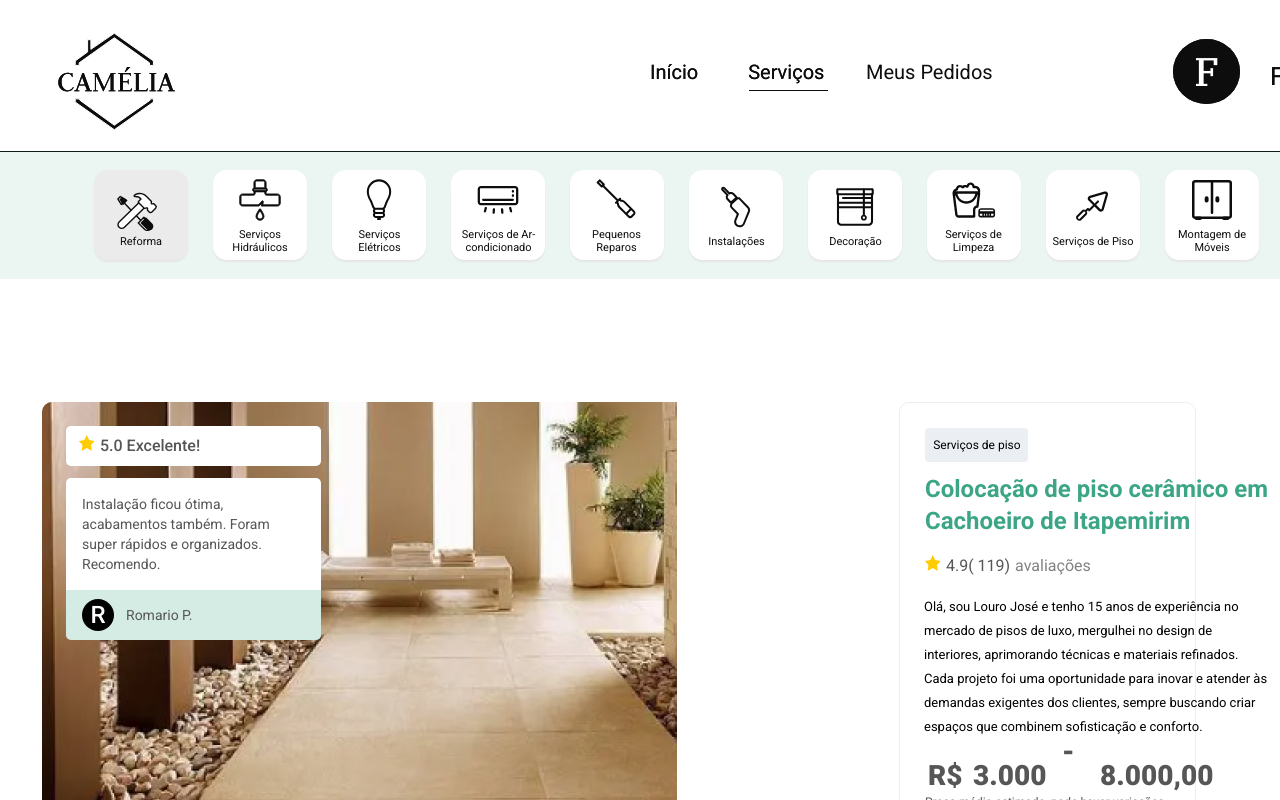
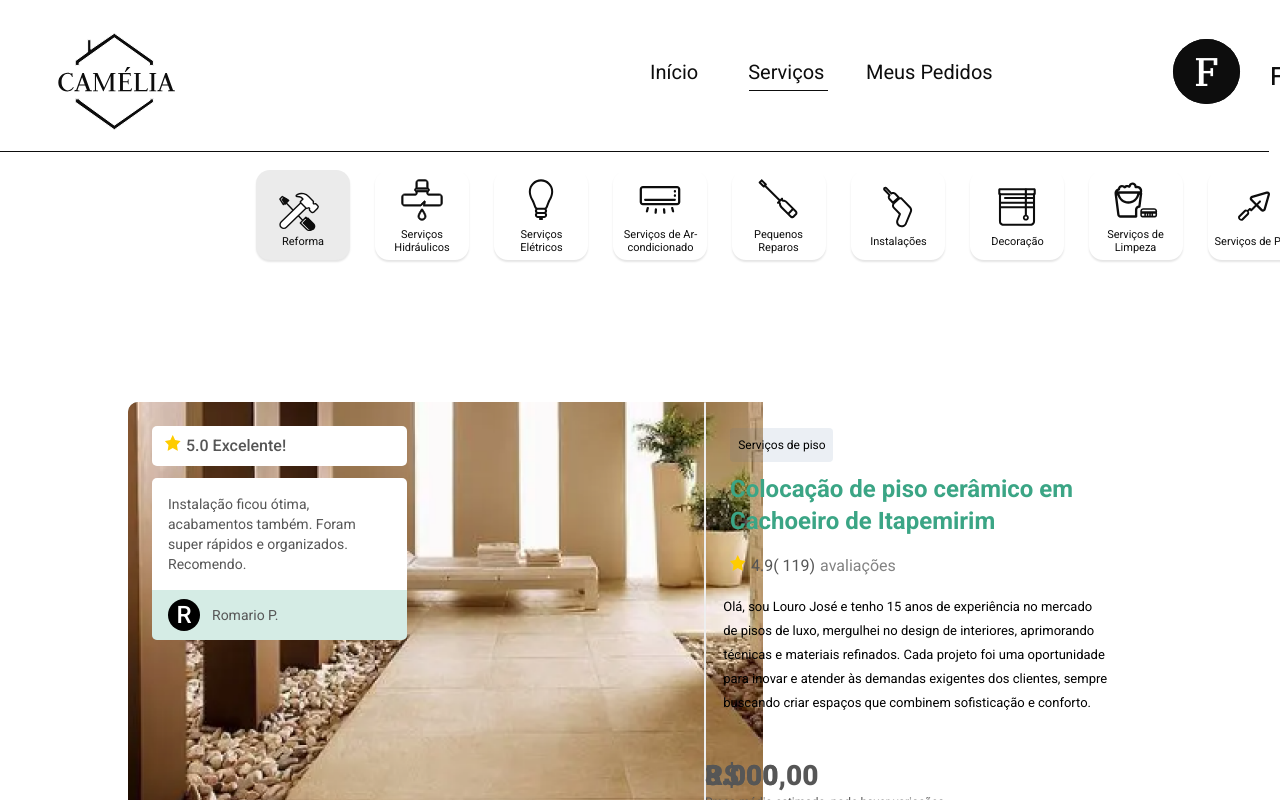
Before and after one commit to MirielleRosa/Camelia, a Vue app in the folder Frontend/: page /-servios-3 in a window 1280 px wide. Shown: the top 800 px of the page. Built offline with nearby package versions, Linux system fonts and the light colour scheme; a web font is replaced by a local one.

Commit message:
correção de layout da pagina

```diff
--- a/Frontend/src/pages/Servios3.vue
+++ b/Frontend/src/pages/Servios3.vue
@@ -3,7 +3,7 @@
     class="relative bg-grey-white w-full h-[2724px] overflow-hidden text-left text-xl text-dimgray-800 font-roboto"
   >
     <div
-      class="absolute top-[32px] left-[-11px] w-[1451px] h-[119px] text-center text-gray1-1500"
+      class="absolute top-[32px] left-[-11px] w-[100%] h-[119px] text-center text-gray1-1500"
     >
       <div
         class="absolute top-[57.5px] left-[759.5px] box-border w-[79px] h-px border-t-[1px] border-solid border-gray1-1500"
@@ -20,35 +20,10 @@
         src="/group-7-12.svg"
       />
       <div
-        class="absolute top-[118.5px] left-[-0.5px] box-border w-[1452px] h-px border-t-[1px] border-solid border-gray1-1500"
+        class="absolute top-[118.5px] left-[-0.5px] box-border w-[100%] h-px border-t-[1px] border-solid border-gray1-1500"
       />
     </div>
-    <div
-      class="absolute top-[32px] left-[-11px] w-[1451px] h-[119px] text-center text-gray1-1500"
-    >
-      <div
-        class="absolute top-[57.5px] left-[759.5px] box-border w-[79px] h-px border-t-[1px] border-solid border-gray1-1500"
-      />
-      <div
-        class="absolute top-[28px] left-[661px] flex flex-row items-start justify-start gap-[50px]"
-      >
-        <div class="relative cursor-pointer" @click="onIncioText1Click">
-          Início
-        </div>
-        <div class="relative cursor-pointer" @click="onServiosText1Click">
-          Serviços
-        </div>
-      </div>
-      <img
-        class="absolute top-[0px] left-[68px] w-[129px] h-[99px] overflow-hidden cursor-pointer"
-        alt=""
-        src="/group-7-12.svg"
-        @click="onGroup711Click"
-      />
-      <div
-        class="absolute top-[118.5px] left-[-0.5px] box-border w-[1452px] h-px border-t-[1px] border-solid border-gray1-1500"
-      />
-    </div>
+
     <div
       class="absolute top-[60px] left-[866px] w-[127px] h-[23px] cursor-pointer text-center text-gray1-1500"
       @click="onGroupContainer2Click"
@@ -56,15 +31,13 @@
       <div class="absolute top-[0px] left-[0px]">Meus Pedidos</div>
     </div>
     <div
-      class="absolute top-[151px] left-[0px] w-[1440px] h-32 text-center text-2xs text-gray1-1500"
+      class="absolute top-[151px] left-[0%] w-[100%] h-32 text-center text-2xs text-gray1-1500"
     >
-      <div class="absolute top-[0px] left-[0px] w-[1440px] h-32">
-        <div
-          class="absolute top-[0px] left-[0px] bg-mediumaquamarine-500 w-[1440px] h-32"
-        />
+      <div class="absolute top-[0px] left-[0px] w-[100%] h-32">
+
       </div>
       <div
-        class="absolute top-[19px] left-[94px] flex flex-col items-start justify-start"
+        class="absolute top-[19px] left-[20%] flex flex-col items-start justify-start"
       >
         <div class="flex flex-row items-end justify-start">
           <div class="relative w-[1284px] h-[90px]">
@@ -311,7 +284,7 @@
       />
     </div>
     <div
-      class="absolute h-[calc(100%_-_2224px)] w-[calc(100%_-_645px)] top-[402px] right-[603px] bottom-[1822px] left-[42px] overflow-hidden text-xs"
+      class="absolute h-[calc(100%_-_2224px)] w-[calc(100%_-_645px)] top-[402px] right-[603px] bottom-[1822px] left-[10%] overflow-hidden text-xs"
     >
       <div
         class="absolute h-full w-full top-[0px] right-[0px] bottom-[0px] left-[0px] overflow-hidden text-grey-white"
@@ -397,7 +370,7 @@
       </div>
     </div>
     <div
-      class="absolute w-[calc(100%_-_983px)] top-[402px] right-[84px] left-[899px] rounded-3xs bg-grey-white box-border h-[482px] text-base border-[1px] border-solid border-whitesmoke-400"
+      class="absolute w-[calc(100%_-_1283px)] top-[402px] right-[84px] left-[55%] rounded-3xs bg-grey-white box-border h-[482px] text-base border-[1px] border-solid border-whitesmoke-400"
     >
       <div
         class="absolute top-[25px] left-[25px] rounded bg-steelblue-200 w-[103.4px] h-[34px] text-center text-xs text-color-7"
@@ -443,27 +416,27 @@
         avaliações
       </div>
       <div
-        class="absolute top-[355px] left-[28px] text-9xl leading-[36px] font-black flex items-center w-[41.2px] h-9"
+        class="absolute top-[355px] left-[29%] text-9xl leading-[36px] font-black flex items-center w-[41.2px] h-9"
       >
         R$
       </div>
       <div
-        class="absolute top-[355px] left-[73px] text-9xl leading-[36px] font-black flex items-center w-[89px] h-9"
+        class="absolute top-[355px] left-[35%] text-9xl leading-[36px] font-black flex items-center w-[89px] h-9"
       >
         3.000
       </div>
       <div
-        class="absolute top-[331px] left-[162px] text-9xl leading-[36px] font-black flex items-center w-[18.1px] h-9"
+        class="absolute top-[355px] left-[50%] text-9xl leading-[36px] font-black flex items-center w-[18.1px] h-9"
       >
         -
       </div>
       <div
-        class="absolute top-[355px] left-[200px] text-9xl leading-[36px] font-black flex items-center w-[113.6px] h-9"
+        class="absolute top-[355px] left-[55%] text-9xl leading-[36px] font-black flex items-center w-[113.6px] h-9"
       >
         8.000,00
       </div>
       <div
-        class="absolute top-[391px] left-[25px] text-xs leading-[16px] flex items-center w-[239.4px] h-4"
+        class="absolute top-[391px] left-[30%] text-xs leading-[16px] flex items-center w-[239.4px] h-4"
       >
         Preço médio estimado, pode haver variações
       </div>
@@ -471,14 +444,14 @@
         class="absolute w-[calc(100%_-_50px)] top-[423px] right-[25px] left-[25px] rounded-8xs bg-color-7 box-border h-[46px] text-center text-grey-white border-[1px] border-solid border-color-7"
       >
         <div
-          class="absolute top-[13px] left-[128.3px] leading-[20px] font-medium flex items-center justify-center w-[175.8px] h-[19px]"
+          class="absolute top-[13px] left-[35%] leading-[20px] font-medium flex items-center justify-center w-[175.8px] h-[19px]"
         >
           Pedir Orçamentos Grátis
         </div>
       </div>
     </div>
     <div
-      class="absolute top-[595px] left-[924px] text-smi leading-[24px] text-color-7 flex items-center w-[347px]"
+      class="absolute top-[595px] left-[56.5%] text-smi leading-[24px] text-color-7 flex items-center w-[30%]"
     >
       Olá, sou Louro José e tenho 15 anos de experiência no mercado de pisos de
       luxo, mergulhei no design de interiores, aprimorando técnicas e materiais
```
